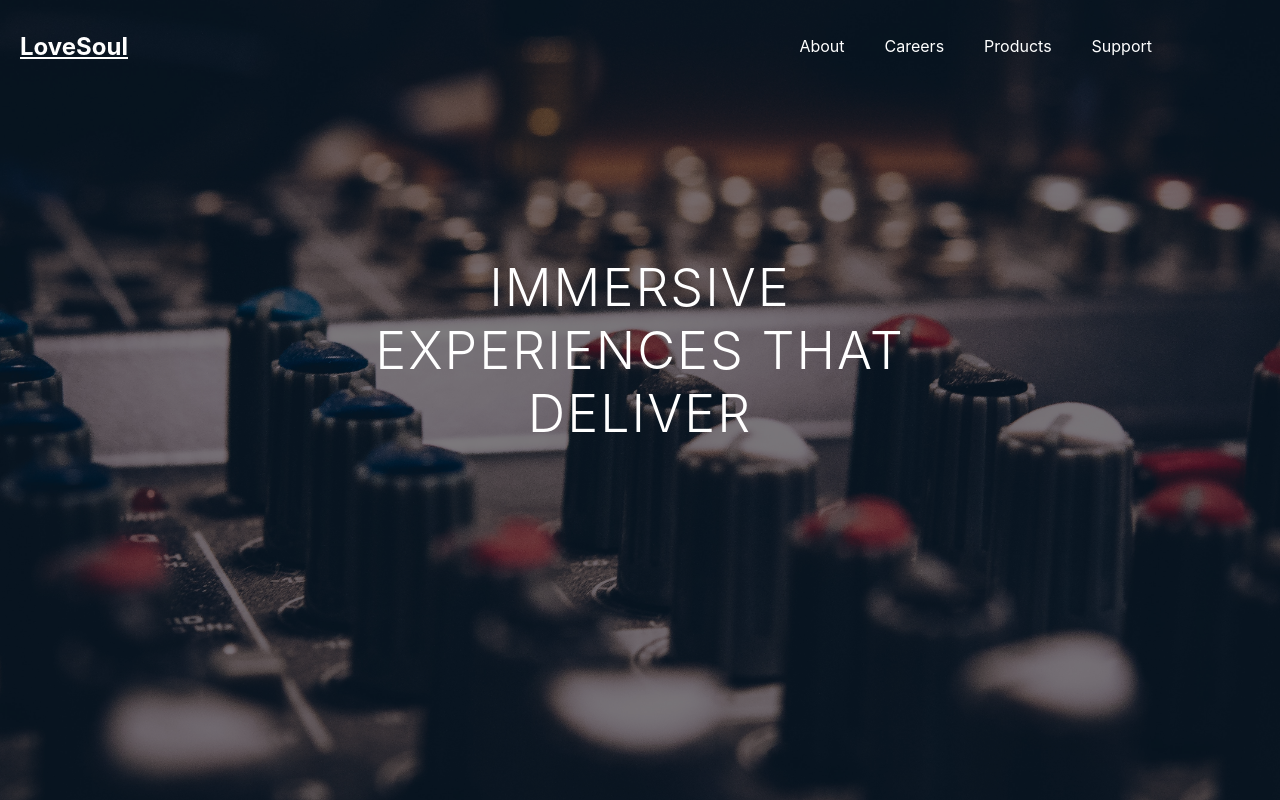
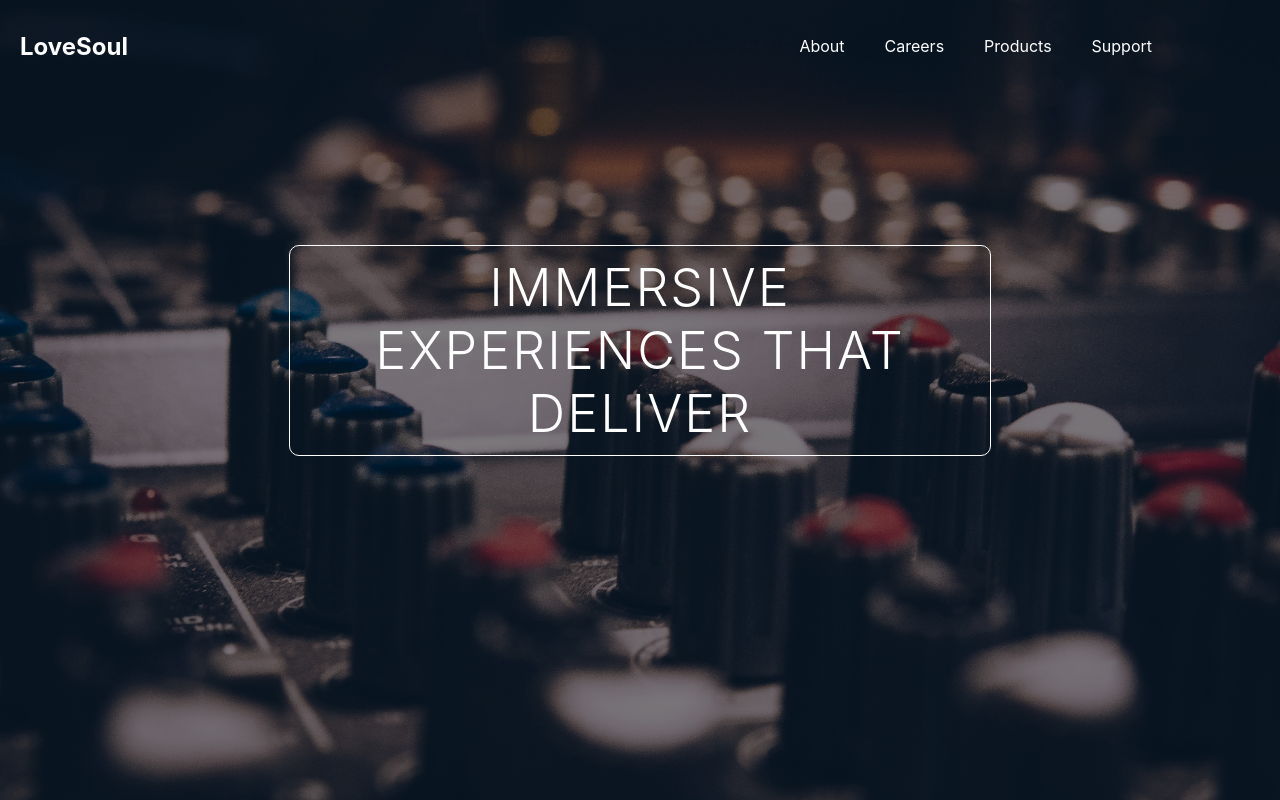
Before and after one commit to CESAR-JARAMILLO/Lovesoul-React, a React (Create React App) app: page / in a window 1280 px wide. Built offline with nearby package versions, Linux system fonts and the light colour scheme.

Commit message:
style updates

```diff
--- a/src/App.css
+++ b/src/App.css
@@ -17,7 +17,6 @@
   display: flex;
   align-items: center;
   z-index: 2;
-  /* display: none; */
 }
 
 .mobile-links {
@@ -69,6 +68,7 @@ a {
   font-weight: 300;
   color: #fff;
   padding: 10px;
+  border: 1px solid #fff;
   border-radius: 10px;
   width: 90%;
   max-width: 680px;
--- a/src/components/Navbar/Navbar.css
+++ b/src/components/Navbar/Navbar.css
@@ -13,6 +13,7 @@ nav {
   font-size: 24px;
   font-weight: bold;
   color: #fff;
+  text-decoration: none;
 }
 
 .icon-toggle:hover {
```
